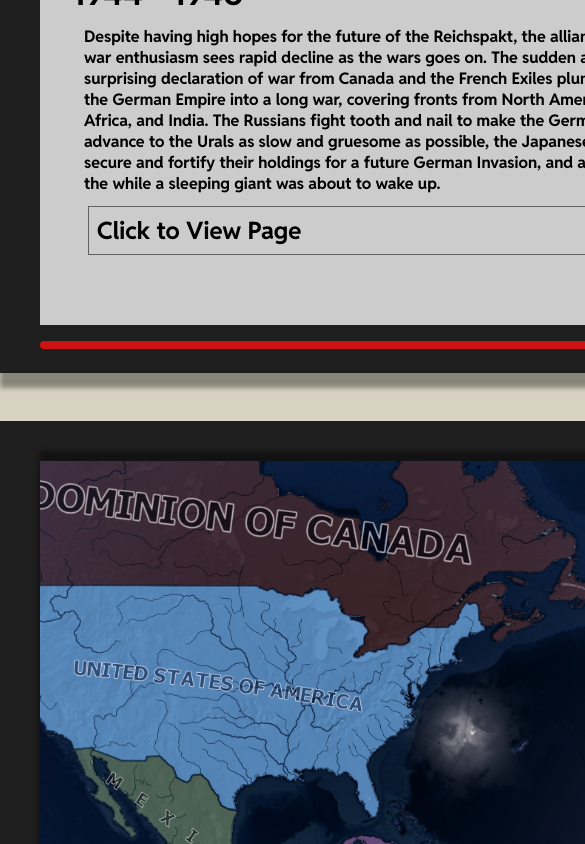
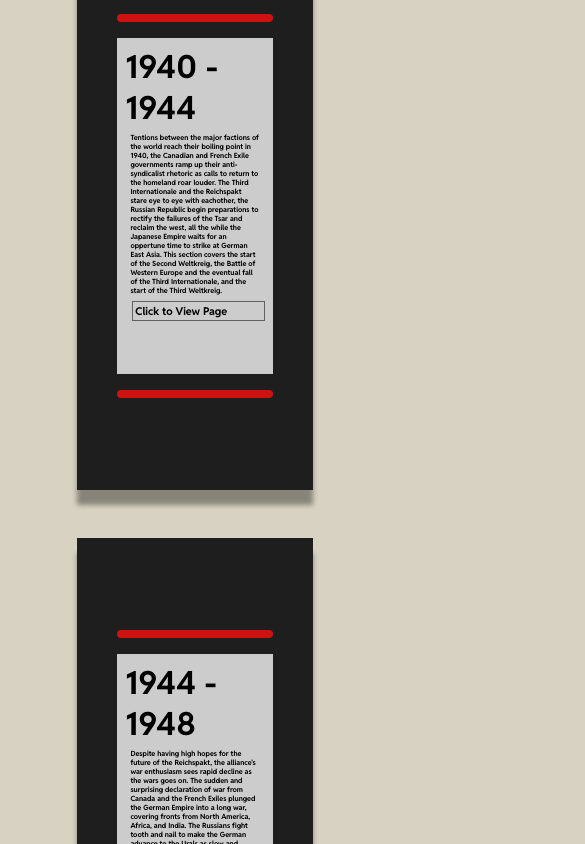
Before and after one commit to jackie-png/Alternate-History-Website---CSS-HTML-React-Project, a React (Vite) app: page /Homepage in a window 390 px wide. Shown: the part 1560-2404 px from the top of the page, 585 px wide, since content can reach past the window. Built offline with nearby package versions, Linux system fonts and the light colour scheme.

Commit message:
Made the Homepage responsive to various window sizes

```diff
--- a/src/CSS-files/Header.module.css
+++ b/src/CSS-files/Header.module.css
@@ -17,7 +17,7 @@
 
 .home_Header{
     background: rgba(30, 30, 30);
-    width: 100%;
+    width: 100vw;
     height: 5em;
     display: flex;
     flex-direction: row;
--- a/src/CSS-files/Homepage.module.css
+++ b/src/CSS-files/Homepage.module.css
@@ -10,14 +10,15 @@
 .link_container{
     background: rgba(30, 30, 30);
     color: black;
-    width: 80em;
-    height: 25em;
+    width: 80%;
+    height: 30em;
     margin-top: 3em;
     margin-left: auto;
     margin-right: auto;
     margin-bottom: 3em;
     display: flex;
     flex-direction: row;
+    flex-wrap: wrap;
     justify-content: space-between;
     align-items: center;
     padding: 2.5em;
@@ -27,7 +28,6 @@
 
 .link_Description{
     background-color: rgb(204, 204, 204);
-    width: 35em;
     height: 20em;
     padding: 2em;
 }
@@ -47,9 +47,13 @@
     background-image: url('./treatyImages/KRworld1951V3.jpg');
     background-size: cover;
     background-position: center;
-    width: 40em;
+    width: 45%;
     height: 25em;
     box-shadow: 0px 10px 5px rgba(0, 0, 0, 0.411), 0px -10px 5px rgba(0, 0, 0, 0.411);
+}
+
+.link_description_outer{
+    width: 38em;
 }
 
 .link_h2{
@@ -75,7 +79,7 @@
     cursor: pointer;
     margin-left: 1em;
     border: 1px solid rgba(0, 0, 0, 0.523);
-    padding: 0.5em;
+    padding: 0.3em;
     box-shadow: 0px 0px 0px rgba(0, 0, 0, 0);
     transition: box-shadow 0.1s ;
 }
@@ -91,8 +95,9 @@
     display: flex;
     align-items: center;
     justify-content: center;
-    padding-left: 2em;
-    padding-right: 2em;
+    width: 94vw;
+    padding-left: 3vw;
+    padding-right: 3vw;
 }
 
 
@@ -101,3 +106,75 @@
     text-align: left;
     font-size: 1em;
 }
+@media screen and (max-width: 1400.98px){
+    .link_container{
+        height: 60em;
+        width: 40%;
+    }
+
+    .link_img{
+        width: 100%;
+    }
+}
+@media screen and (max-width: 1350.98px){
+    .link_h2{
+        font-size: 0.85rem;
+    }
+    .homepage_description_link{
+        font-size: 0.85rem;
+    }
+    .link_Description{
+        padding: 1em ;
+    }
+}
+
+
+@media screen and (max-width: 1020.98px){
+    .link_h2{
+        font-size: 0.65rem ;
+    }
+
+    .homepage_description_link{
+        font-size: 0.65rem ;
+    }
+    .link_Description{
+        padding: 0.5em ;
+    }
+    .footer{
+        font-size: 0.45rem
+    }
+
+}
+
+@media screen and (max-width: 640.98px){
+    .link_h2{
+        font-size: 0.55rem ;
+    }
+
+    .homepage_description_link{
+        font-size: 0.55rem ;
+    }
+
+}
+
+@media screen and (max-width: 460.98px){
+    .link_h2{
+        font-size: 0.45rem ;
+    }
+
+    .homepage_description_link{
+        font-size: 0.45rem ;
+    }
+
+}
+
+@media screen and (max-width: 340.98px){
+    .link_h2{
+        font-size: 0.35rem ;
+    }
+
+    .homepage_description_link{
+        font-size: 0.35rem ;
+    }
+
+}
--- a/src/CSS-files/Sidebar.module.css
+++ b/src/CSS-files/Sidebar.module.css
@@ -2,7 +2,7 @@
     position: fixed;
     scroll-behavior: smooth;
     background-color:rgb(84, 84, 84);
-    width: 13em;
+    width: 15em;
     height: calc(100% - 11%); /* Adjust height to ensure scrollbar visibility */
     top: 5em;
     color: white;
--- a/src/pages/Homepage.jsx
+++ b/src/pages/Homepage.jsx
@@ -105,10 +105,8 @@ export default function Homepage(){
             </div>
 
             <div className={homepageStyle.link_container}>
-                <div id="link-1940" className={homepageStyle.link_img}>
-
-                </div>
-                <div>
+                <div id="link-1940" className={homepageStyle.link_img}></div>
+                <div className={homepageStyle.link_description_outer}>
                     <div className={homepageStyle.description_line}>
                     </div>
                     <div className={homepageStyle.link_Description}>
@@ -125,16 +123,13 @@ export default function Homepage(){
                         </div>
 
                     </div>
-                    <div className={homepageStyle.description_line}>
-                    </div>
+                    <div className={homepageStyle.description_line}></div>
                 </div>
-
             </div>
 
             <div className={homepageStyle.link_container}>
-                <div>
-                    <div className={homepageStyle.description_line}>
-                    </div>
+                <div className={homepageStyle.link_description_outer}>
+                    <div className={homepageStyle.description_line}></div>
                     <div className={homepageStyle.link_Description}>
                         <h1>
                             1944 - 1948
@@ -151,17 +146,12 @@ export default function Homepage(){
                     <div className={homepageStyle.description_line}>
                     </div>
                 </div>
-                <div id="link-1944" className={homepageStyle.link_img}>
-                </div>
-
-
+                <div id="link-1944" className={homepageStyle.link_img}></div>
             </div>
 
             <div className={homepageStyle.link_container}>
-                <div id="link-1948" className={homepageStyle.link_img}>
-
-                </div>
-                <div>
+                <div id="link-1948" className={homepageStyle.link_img}></div>
+                <div className={homepageStyle.link_description_outer}>
                     <div className={homepageStyle.description_line}>
                     </div>
                     <div className={homepageStyle.link_Description}>
@@ -177,17 +167,14 @@ export default function Homepage(){
                             </h2>
                         </div>
                     </div>
-                    <div className={homepageStyle.description_line}>
-
-                    </div>
+                    <div className={homepageStyle.description_line}></div>
                 </div>
 
             </div>
 
             <div className={homepageStyle.link_container}>
-                <div>
-                    <div className={homepageStyle.description_line}>
-                    </div>
+                <div className={homepageStyle.link_description_outer}>
+                    <div className={homepageStyle.description_line}></div>
                     <div className={homepageStyle.link_Description}>
                         <h1>
                             Peace Treaties
@@ -201,9 +188,7 @@ export default function Homepage(){
                             </h2>
                         </div>
                     </div>
-                    <div className={homepageStyle.description_line}>
-                        hi ter
-                    </div>
+                    <div className={homepageStyle.description_line}></div>
                 </div>
                 <div id="link-peace" className={homepageStyle.link_img}>
                 </div>
--- a/src/styles.css
+++ b/src/styles.css
@@ -11,7 +11,6 @@ html{
 body{
     scroll-behavior: smooth;
     background-color: rgb(215, 210, 193);
-    overflow-x: hidden;
 }
 
 @font-face {
@@ -70,7 +69,7 @@ p{
     background-size: cover;
     background-position: center;
     width: 100vw;
-    height: 75vh;
+    height: 85vh;
     margin-top: 5vh;
     margin-bottom: 5vh;
     display: flex;
```
